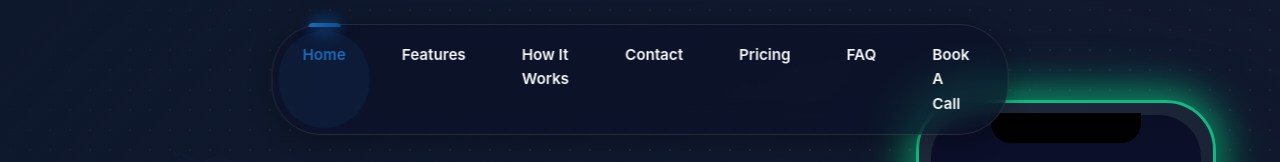
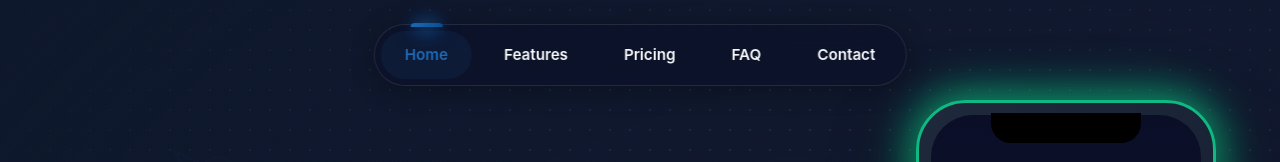
Before and after one commit to sidshirhat/nsmomentum-site, a plain HTML site: page index.html in a window 1280 px wide. Shown: the top 162 px of the page. Drawn offline with Linux system fonts and the light colour scheme; a script that the page names is missing.

Commit message:
Remove duplicate 'How It Works' link and clean up

```diff
--- a/index.html
+++ b/index.html
@@ -1885,12 +1885,9 @@
             <div class="tubelight-glow"></div>
         </a>
         <a href="#features" class="nav-item" data-page="features">Features</a>
-        <a href="#how-it-works" class="nav-item" data-page="how-it-works">How It Works</a>
-        <a href="#demo" class="nav-item" data-page="demo">Contact</a>
         <a href="#pricing" class="nav-item" data-page="pricing">Pricing</a>
         <a href="#faq" class="nav-item" data-page="faq">FAQ</a>
-        <a href="#book-demo" class="nav-item" data-page="book-demo">Book A Call</a>
-        <span class="tubelight"></span>
+        <a href="#demo" class="nav-item" data-page="demo">Contact</a>
     </nav>
 
     <!-- Hero Section - Futuristic -->
```
